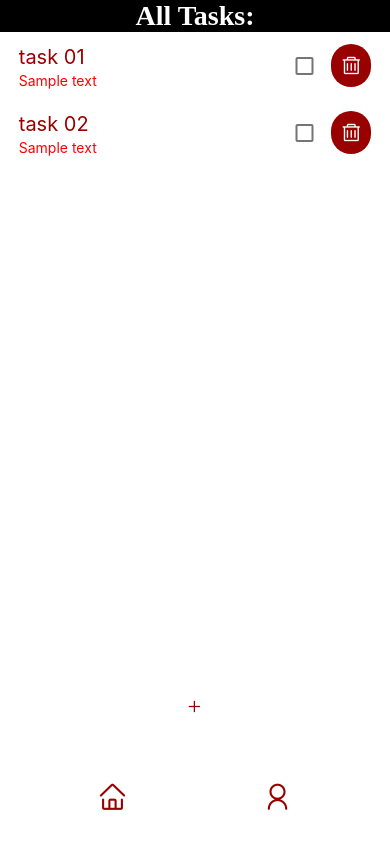
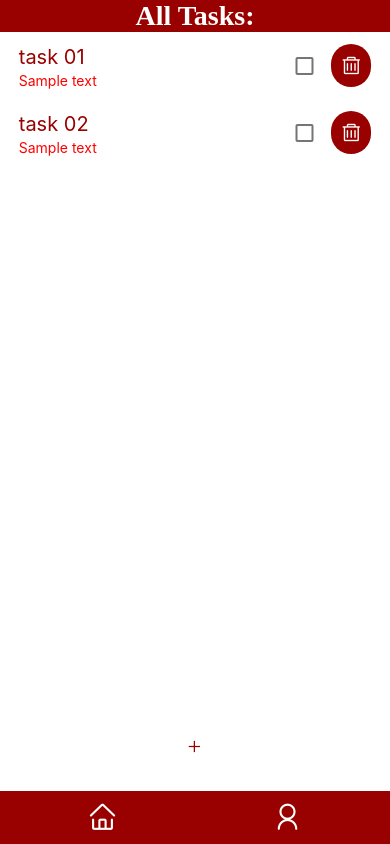
Before and after one commit to shahzaibansari123/Shezi-ReactNativeApp-ToDoList-DailyGoals, a React Native app in the folder todoapp/: screen /home in a window 390 px wide. Built offline with nearby package versions, Linux system fonts and the light colour scheme.

Commit message:
work complete

```diff
--- a/todoapp/components/Footer.jsx
+++ b/todoapp/components/Footer.jsx
@@ -7,16 +7,16 @@ const Footer = () => {
   const navigation=useNavigation()
   return (
     <View style={{
-        padding: 30,
+        padding: 10,
         justifyContent: 'space-around',
-        backgroundColor: "#fff",
+        backgroundColor: "#900",
         flexDirection: "row",
     }}>
       <TouchableOpacity>
-        <Icon name="home" color="#900" size={30} onPress={()=>navigation.navigate("home")}/>
+        <Icon name="home" color="#fff" size={30} onPress={()=>navigation.navigate("home")}/>
       </TouchableOpacity>
       <TouchableOpacity>
-        <Icon name="user" color="#900" size={30} onPress={()=>navigation.navigate("profile")}/>
+        <Icon name="user" color="#fff" size={30} onPress={()=>navigation.navigate("profile")}/>
       </TouchableOpacity>
     </View>
   )
--- a/todoapp/screens/Home.jsx
+++ b/todoapp/screens/Home.jsx
@@ -113,7 +113,7 @@ const styles = StyleSheet.create({
     fontFamily: "sans-serif-condensed",
     fontWeight: "bold",
     color: "white",
-    backgroundColor: "black",
+    backgroundColor: "#900",
   },
   addBtn: {
     backgroundColor: "#fff",
@@ -123,7 +123,7 @@ const styles = StyleSheet.create({
     alignSelf: "center",
     width: 50,
     height: 50,
-    elevation: 5,
+    elevation: 10,
     borderRadius: 100,
   },
   inputFields: {
```
